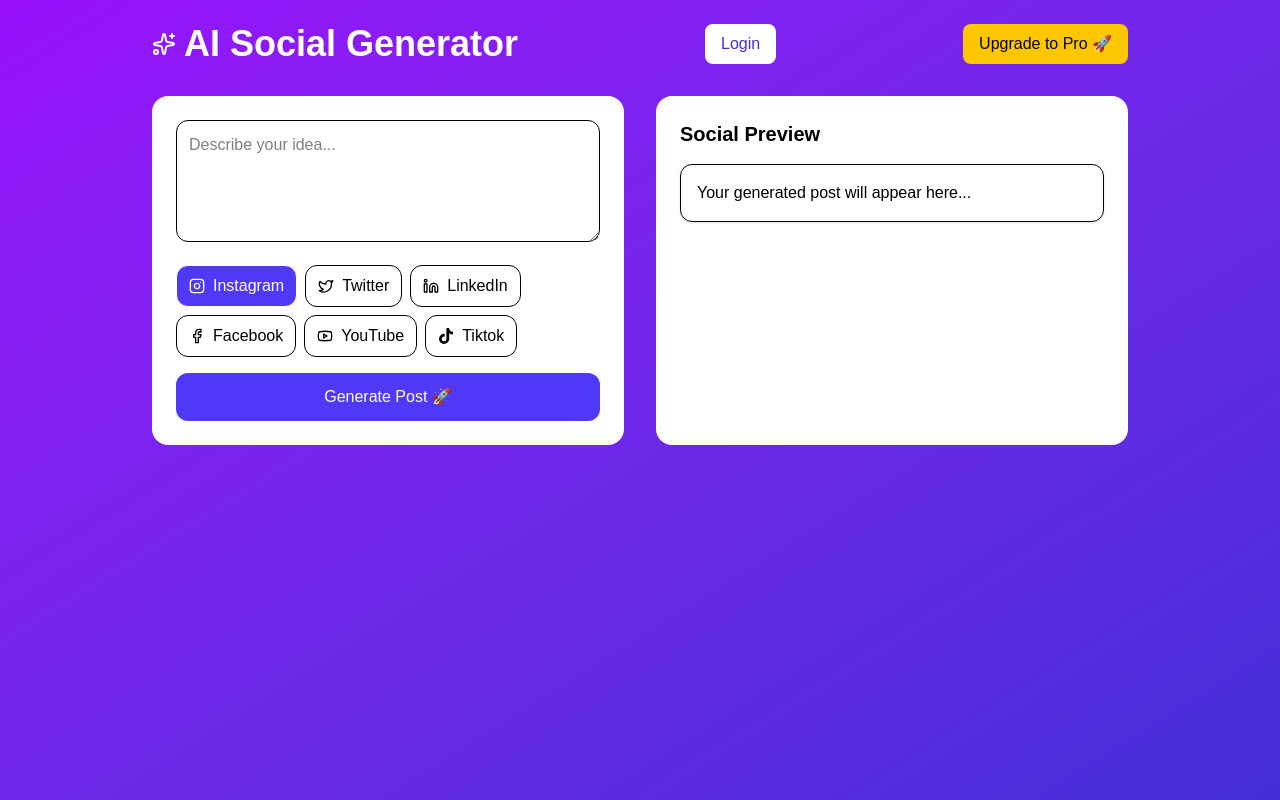
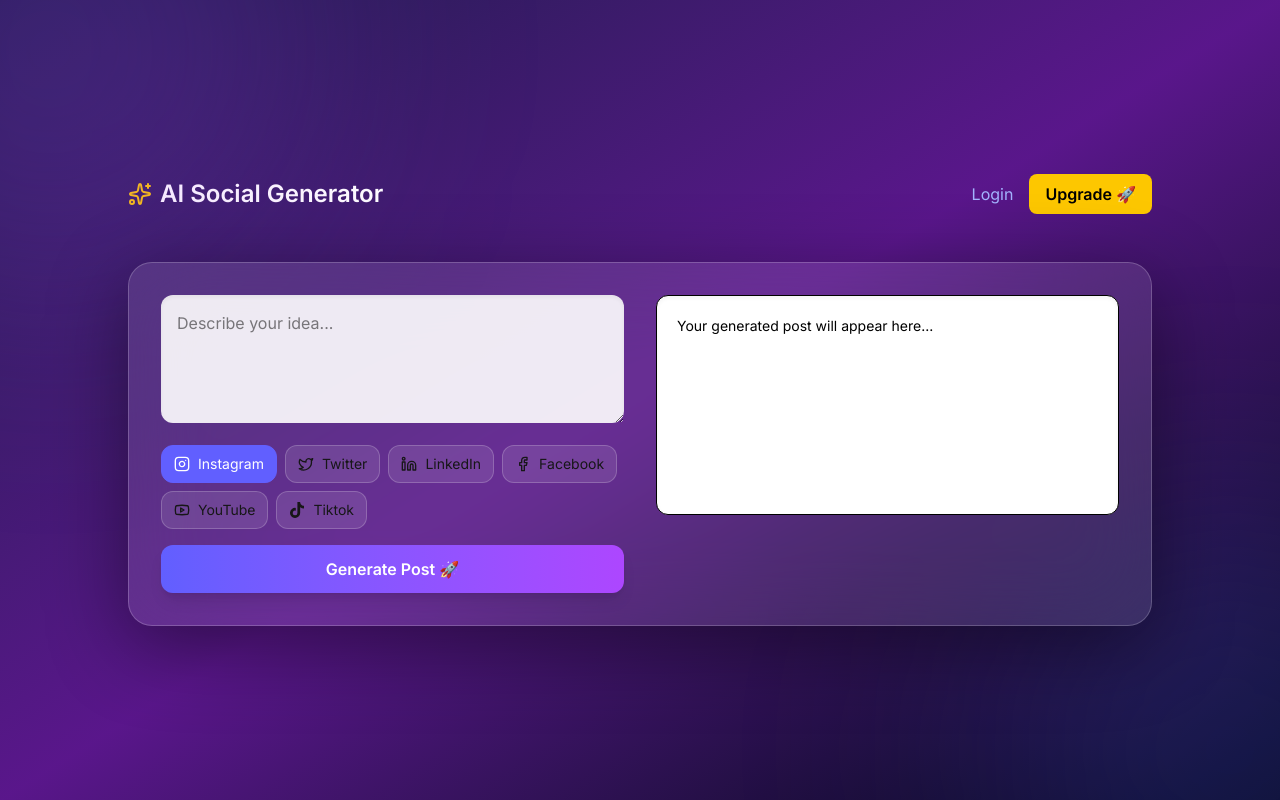
Before and after one commit to lakiya/ai-social-generator, a Next.js app: page / in a window 1280 px wide. Built offline with nearby package versions, Linux system fonts and the light colour scheme; no server answers.

Commit message:
feat: Implement the core AI social media post generation feature with UI, API, and user authentication.

```diff
--- a/package.json
+++ b/package.json
@@ -12,7 +12,8 @@
     "@supabase/supabase-js": "^2.99.0",
     "@upstash/ratelimit": "^2.0.8",
     "@upstash/redis": "^1.37.0",
-    "framer-motion": "^12.35.2",
+    "clsx": "^2.1.1",
+    "framer-motion": "^12.36.0",
     "lucide-react": "^0.577.0",
     "next": "16.1.6",
     "node-fetch": "^3.3.2",
@@ -22,7 +23,8 @@
     "react-hot-toast": "^2.6.0",
     "react-icons": "^5.6.0",
     "react-loader-spinner": "^8.0.2",
-    "stripe": "^20.4.1"
+    "stripe": "^20.4.1",
+    "tailwind-merge": "^3.5.0"
   },
   "devDependencies": {
     "@tailwindcss/postcss": "^4",
--- a/src/app/api/generate/route.js
+++ b/src/app/api/generate/route.js
@@ -28,6 +28,7 @@ export async function POST(req) {
     try {
 
         const ip = req.headers.get("x-forwarded-for") ?? "anonymous"
+
         const body = await req.json()
 
         const topic = body.topic?.trim()
@@ -35,11 +36,17 @@ export async function POST(req) {
         const user_id = body.user_id || null
 
         if (!topic) {
-            return Response.json({ error: "Please enter a topic." }, { status: 400 })
+            return Response.json(
+                { error: "Please enter a topic." },
+                { status: 400 }
+            )
         }
 
         if (!platform) {
-            return Response.json({ error: "Please select a platform." }, { status: 400 })
+            return Response.json(
+                { error: "Please select a platform." },
+                { status: 400 }
+            )
         }
 
         const identifier = user_id || ip
@@ -55,45 +62,82 @@ export async function POST(req) {
 
         const cacheKey = `post:${platform}:${topic.toLowerCase()}`
 
+        // FAST CACHE CHECK
         const cached = await redis.get(cacheKey)
 
         if (cached) {
+
             return Response.json({
                 post: cached,
                 cached: true
             })
+
+        }
+
+        // SECONDARY CACHE (DATABASE)
+        const { data: dbCache } = await supabase
+            .from("ai_cache")
+            .select("result")
+            .eq("topic", topic)
+            .eq("platform", platform)
+            .limit(1)
+            .single()
+
+        if (dbCache?.result) {
+
+            await redis.set(cacheKey, dbCache.result, { ex: 3600 })
+
+            return Response.json({
+                post: dbCache.result,
+                cached: true
+            })
+
         }
 
         const prompt = `
-You are a social media growth expert.
+You are a world-class social media growth expert.
 
-Create a HIGH ENGAGEMENT ${platform} post.
+Platform: ${platform}
 
 Topic: ${topic}
+
+Create a HIGHLY VIRAL social media post.
+
+Use:
+- curiosity
+- emotional triggers
+- short sentences
+- strong hook
 
 Return EXACTLY this format:
 
 HOOK:
-<viral hook>
+<scroll stopping hook>
 
 CAPTION:
-<caption text>
+<engaging caption>
 
 CTA:
-<call to action>
+<comment trigger>
 
 HASHTAGS:
-<5 hashtags>
+<5 relevant hashtags>
 `
 
         const completion = await ai.chat.completions.create({
             model: "llama-3.3-70b-versatile",
-            messages: [{ role: "user", content: prompt }],
-            temperature: 0.7
+            messages: [
+                {
+                    role: "user",
+                    content: prompt
+                }
+            ],
+            temperature: 0.9
         })
 
         const result = completion.choices[0].message.content
 
+        // SAVE CACHE
         await redis.set(cacheKey, result, { ex: 3600 })
 
         await supabase.from("ai_cache").insert({
@@ -101,6 +145,18 @@ HASHTAGS:
             platform,
             result
         })
+
+        // SAVE USER POST HISTORY
+        if (user_id) {
+
+            await supabase.from("posts").insert({
+                user_id,
+                topic,
+                platform,
+                content: result
+            })
+
+        }
 
         return Response.json({
             post: result,
@@ -112,7 +168,7 @@ HASHTAGS:
         console.error(error)
 
         return Response.json(
-            { error: "Failed to generate post. Please try again." },
+            { error: "AI generation failed. Please try again." },
             { status: 500 }
         )
 
--- a/src/app/layout.tsx
+++ b/src/app/layout.tsx
@@ -1,6 +1,9 @@
 import type { Metadata } from "next"
 import "./globals.css"
 import { Toaster } from "react-hot-toast"
+import { Inter } from "next/font/google"
+
+const inter = Inter({ subsets: ["latin"] })
 
 export const metadata: Metadata = {
   title: "AI Social Media Post Generator",
@@ -48,7 +51,8 @@ export default function RootLayout({
           }}
         />
       </head>
-      <body>{children}
+      <body className={`${inter.className} antialiased`}>
+        {children}
         <Toaster position="top-center" />
       </body>
     </html>
--- a/src/app/page.tsx
+++ b/src/app/page.tsx
@@ -31,6 +31,7 @@ export default function Home() {
   const [copied, setCopied] = useState(false)
 
   const [user, setUser] = useState<User | null>(null)
+  const [limitReached, setLimitReached] = useState(false)
 
   const platforms = [
     { name: "Instagram", icon: Instagram },
@@ -65,6 +66,7 @@ export default function Home() {
     setLoading(true)
     setDisplayText("")
     setResult("")
+    setLimitReached(false)
 
     try {
 
@@ -80,26 +82,24 @@ export default function Home() {
 
       const data = await res.json()
 
+      if (res.status === 403) {
+        setLimitReached(true)
+        setLoading(false)
+        return
+      }
+
       if (!res.ok) {
         toast.error(data.error || "Generation failed")
         setLoading(false)
         return
       }
 
-      let referral = "https://ai-social-generator-omega.vercel.app"
-
-      if (user) {
-        referral += `?ref=${user.id}`
-      }
-
       const formatted =
-        "✨ " +
         data.post
           .replace(/HOOK:/, "🔥 HOOK:")
           .replace(/CAPTION:/, "✍️ CAPTION:")
           .replace(/CTA:/, "📣 CTA:")
-          .replace(/HASHTAGS:/, "#️⃣ HASHTAGS:") +
-        `\n\n✨ Generated with AI Social Generator\n${referral}`
+          .replace(/HASHTAGS:/, "#️⃣ HASHTAGS:")
 
       setResult(formatted)
 
@@ -161,19 +161,27 @@ export default function Home() {
 
   return (
 
-    <main className="min-h-screen bg-gradient-to-br from-purple-600 to-indigo-700 text-white">
+    <main className="relative min-h-screen flex items-center justify-center px-6 bg-gradient-to-br from-indigo-950 via-purple-900 to-slate-950">
+      <div className="absolute inset-0 overflow-hidden pointer-events-none">
+        <div className="absolute top-[-200px] left-[-200px] w-[500px] h-[500px] bg-purple-500/20 blur-[120px] rounded-full"></div>
+        <div className="absolute bottom-[-200px] right-[-200px] w-[500px] h-[500px] bg-indigo-500/20 blur-[120px] rounded-full"></div>
+      </div>
+      <div className="w-full max-w-5xl">
 
-      <div className="max-w-5xl mx-auto p-6">
+        {/* HEADER */}
 
-        <div className="flex justify-between items-center mb-8">
+        <div className="flex justify-between items-center mb-12">
 
-          <h1 className="text-4xl font-bold flex items-center gap-2">
-            <Sparkles /> AI Social Generator
+          <h1 className="text-2xl font-semibold flex items-center gap-2 text-white">
+            <Sparkles className="text-yellow-400" />
+            AI Social Generator
           </h1>
+
+          <div className="flex items-center gap-4">
 
             {user ? (
 
-            <div className="flex items-center gap-3">
+              <div className="flex items-center gap-2 text-sm text-gray-300">
 
                 <UserIcon size={18} />
 
@@ -181,7 +189,7 @@ export default function Home() {
 
                 <button
                   onClick={() => supabase.auth.signOut()}
-                className="bg-white text-indigo-700 px-3 py-2 rounded-lg"
+                  className="px-3 py-1 rounded-lg bg-white/10 hover:bg-white/20 transition"
                 >
                   Logout
                 </button>
@@ -192,7 +200,7 @@ export default function Home() {
 
               <Link
                 href="/login"
-              className="bg-white text-indigo-700 px-4 py-2 rounded-lg"
+                className="text-indigo-300 hover:text-white"
               >
                 Login
               </Link>
@@ -201,26 +209,34 @@ export default function Home() {
 
             <button
               onClick={subscribe}
-            className="bg-yellow-400 text-black px-4 py-2 rounded-lg"
+              className="bg-yellow-400 text-black px-4 py-2 rounded-lg font-semibold hover:bg-yellow-300 transition"
             >
-            Upgrade to Pro 🚀
+              Upgrade 🚀
             </button>
 
           </div>
 
+        </div>
+
+        {/* MAIN CARD */}
+
+        <div className="bg-white/10 border border-white/20 backdrop-blur-2xl rounded-3xl p-8 shadow-[0_20px_80px_rgba(0,0,0,0.45)]">
+
           <div className="grid lg:grid-cols-2 gap-8">
 
-          <div className="bg-white text-black p-6 rounded-2xl">
+            {/* INPUT */}
+
+            <div>
 
               <textarea
                 rows={4}
-              className="w-full border p-3 rounded-xl mb-4"
+                className="w-full bg-white/90 text-black p-4 rounded-xl mb-4 focus:outline-none shadow-inner"
                 placeholder="Describe your idea..."
                 value={topic}
                 onChange={(e) => setTopic(e.target.value)}
               />
 
-            <div className="flex gap-2 flex-wrap mb-4">
+              <div className="flex flex-wrap gap-2 mb-4">
 
                 {platforms.map(p => {
 
@@ -231,9 +247,9 @@ export default function Home() {
                     <button
                       key={p.name}
                       onClick={() => setPlatform(p.name)}
-                    className={`flex items-center gap-2 px-3 py-2 rounded-xl border ${platform === p.name
-                        ? "bg-indigo-600 text-white"
-                        : "bg-white"
+                      className={`flex items-center gap-2 px-3 py-2 rounded-xl border text-sm transition ${platform === p.name
+                        ? "bg-indigo-500 text-white border-indigo-500"
+                        : "bg-white/10 border-white/20 hover:bg-white/20"
                         }`}
                     >
                       <Icon size={16} />
@@ -250,22 +266,43 @@ export default function Home() {
               <button
                 onClick={generatePost}
                 disabled={loading}
-              className="w-full bg-indigo-600 text-white p-3 rounded-xl"
+                className="w-full bg-gradient-to-r from-indigo-500 to-purple-500 hover:opacity-90 text-white p-3 rounded-xl font-semibold transition shadow-lg"
               >
                 {loading ? "Generating..." : "Generate Post 🚀"}
               </button>
 
             </div>
 
-          <div className="bg-white text-black p-6 rounded-2xl">
+            {/* OUTPUT */}
 
-            <h2 className="text-xl font-bold mb-4">
-              Social Preview
-            </h2>
+            <div>
 
-            <div className="border rounded-xl p-4 shadow">
+              <div className="bg-white text-black rounded-xl p-5 min-h-[220px] shadow-inner border">
 
-              <p className="whitespace-pre-line">
+                {limitReached ? (
+
+                  <div className="text-center space-y-4">
+
+                    <h3 className="text-xl font-bold">
+                      ⚡ Free limit reached
+                    </h3>
+
+                    <p className="text-gray-600">
+                      Upgrade to Pro for unlimited posts.
+                    </p>
+
+                    <button
+                      onClick={subscribe}
+                      className="bg-indigo-600 text-white px-6 py-3 rounded-lg"
+                    >
+                      Upgrade 🚀
+                    </button>
+
+                  </div>
+
+                ) : (
+
+                  <p className="whitespace-pre-line text-sm">
 
                     {displayText || "Your generated post will appear here..."}
 
@@ -273,18 +310,20 @@ export default function Home() {
 
                   </p>
 
+                )}
+
               </div>
 
-            {displayText && !loading && (
+              {displayText && !loading && !limitReached && (
 
                 <div className="mt-4">
 
                   <button
                     onClick={copyPost}
-                  className="flex items-center gap-2 text-indigo-600"
+                    className="flex items-center gap-2 bg-white/20 hover:bg-white/30 px-4 py-2 rounded-lg transition"
                   >
                     <Copy size={16} />
-                  {copied ? "Copied" : "Copy"}
+                    {copied ? "Copied!" : "Copy"}
                   </button>
 
                 </div>
@@ -297,6 +336,8 @@ export default function Home() {
 
         </div>
 
+      </div>
+
     </main>
 
   )
```
Also changed, not shown: 1 other file (tests, documents, lock files or other folders). Lines whose indentation alone changed are shown as unchanged.
